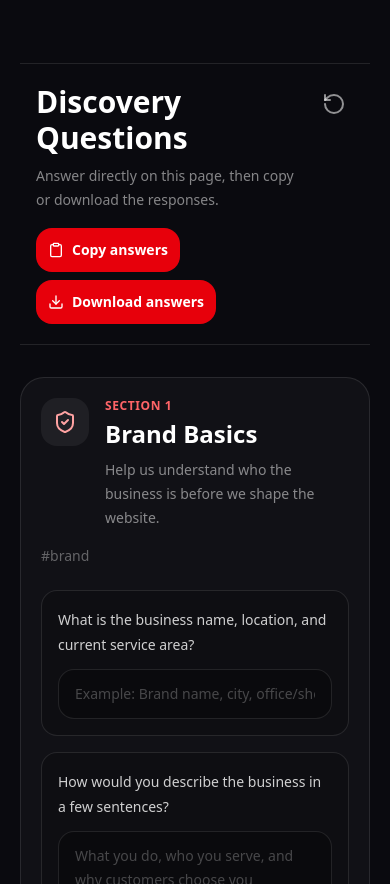
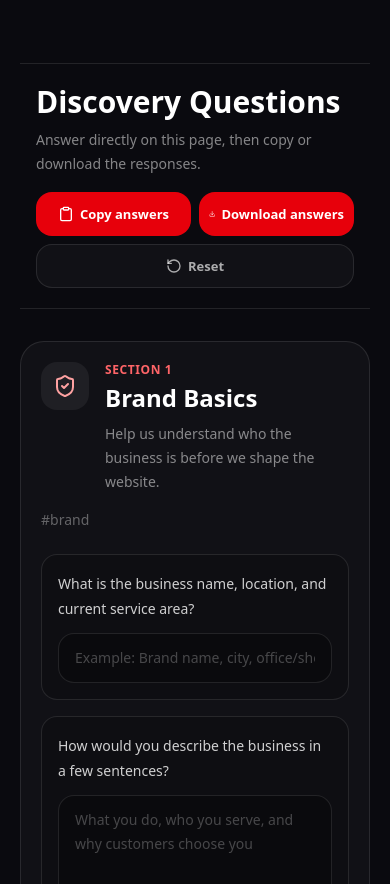
Before and after one commit to highbee808/highbee-portfolio, a Next.js app: page /discovery/print-services in a window 390 px wide. Shown: the part 2416-3300 px from the top of the page. Built offline with nearby package versions, Linux system fonts and the light colour scheme; no server answers.

Commit message:
Refine discovery mobile actions grid

```diff
--- a/src/components/discovery/discovery-brief-client.tsx
+++ b/src/components/discovery/discovery-brief-client.tsx
@@ -253,34 +253,35 @@ export function DiscoveryBriefClient({ brief }: { brief: DiscoveryBrief }) {
       <section className="px-5 py-8 sm:px-6 lg:py-12">
         <div className="mx-auto max-w-6xl">
           <div className="mb-8 flex flex-col gap-4 border-y border-white/10 px-4 py-5 sm:px-0 lg:flex-row lg:items-center lg:justify-between">
-            <div className="flex items-start justify-between gap-4">
+            <div className="flex items-start">
               <div>
                 <h2 className="text-3xl font-bold text-white">Discovery Questions</h2>
                 <p className="mt-2 text-sm leading-6 text-white/50">
                   Answer directly on this page, then copy or download the responses.
                 </p>
               </div>
-              <button
-                type="button"
-                onClick={handleReset}
-                aria-label="Reset answers"
-                title="Reset answers"
-                className="inline-flex h-10 w-10 flex-shrink-0 items-center justify-center text-white/55 transition hover:text-white lg:hidden"
-              >
-                <RotateCcw className="h-6 w-6" />
-              </button>
             </div>
 
-            <div className="flex flex-wrap gap-2 sm:gap-3">
-              <ActionButton icon={Clipboard} label="Copy answers" onClick={handleCopyAnswers} />
+            <div className="grid grid-cols-2 gap-2 sm:flex sm:flex-wrap sm:gap-3 lg:justify-end">
+              <ActionButton
+                icon={Clipboard}
+                label="Copy answers"
+                onClick={handleCopyAnswers}
+                className="w-full sm:w-auto"
+              />
               <ActionButton
                 icon={Download}
                 label="Download answers"
                 onClick={handleDownloadAnswers}
+                className="w-full sm:w-auto"
               />
-              <div className="hidden lg:block">
-                <ActionButton icon={RotateCcw} label="Reset" onClick={handleReset} subtle />
-              </div>
+              <ActionButton
+                icon={RotateCcw}
+                label="Reset"
+                onClick={handleReset}
+                subtle
+                className="col-span-2 w-full sm:w-auto"
+              />
             </div>
           </div>
 
@@ -383,21 +384,23 @@ function ActionButton({
   label,
   onClick,
   subtle = false,
+  className = '',
 }: {
   icon: LucideIcon
   label: string
   onClick: () => void
   subtle?: boolean
+  className?: string
 }) {
   return (
     <button
       type="button"
       onClick={onClick}
-      className={`inline-flex min-h-11 items-center justify-center gap-2 rounded-2xl px-3 py-2 text-sm font-semibold transition sm:px-4 ${
+      className={`inline-flex min-h-11 items-center justify-center gap-1.5 whitespace-nowrap rounded-2xl px-2.5 py-2 text-[13px] font-semibold transition sm:gap-2 sm:px-4 sm:text-sm ${
         subtle
           ? 'border border-white/10 bg-white/[0.03] text-white/65 hover:border-white/20 hover:text-white'
           : 'bg-red-600 text-white hover:bg-red-700'
-      }`}
+      } ${className}`}
     >
       <Icon className="h-4 w-4" />
       {label}
```
